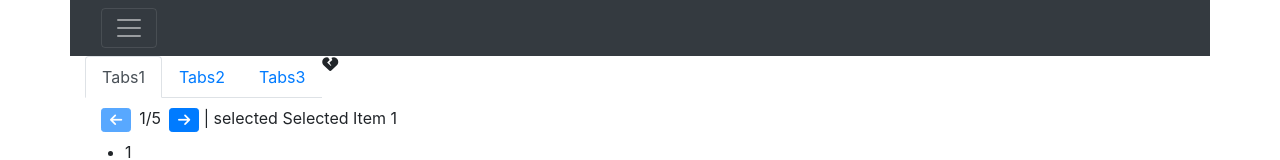
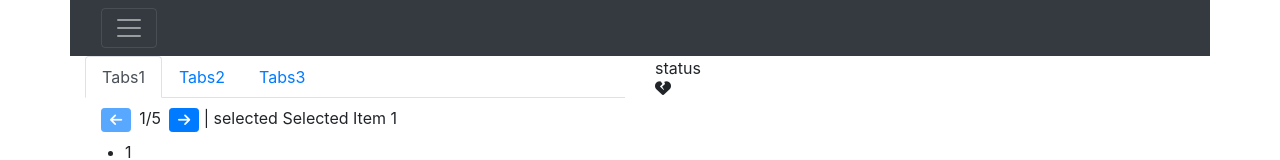
Before and after one commit to RajRawat02/angular-ivy-h9k8ry, an Angular app: page / in a window 1280 px wide. Shown: the top 160 px of the page. Built offline with nearby package versions, Linux system fonts and the light colour scheme.

Commit message:
3 files modified

```diff
--- a/src/app/pages/tabs/tabs.component.html
+++ b/src/app/pages/tabs/tabs.component.html
@@ -1,4 +1,5 @@
- <div class="row container">
+ <div class="row">
+   <div class="col col-6">
     <tabset>
         <tab *ngFor="let tab of tabs"
          [heading]="tab.title"
@@ -7,7 +8,11 @@
          >
         </tab>
     </tabset>
- <div>
+   </div>
+ <div class="col col-4 col-offset-2">
+   <div>status</div>
+   <a>
 <i (click)="count = reset(count)" class="fas fa-heart-broken" [ngClass]="{'icon-color-black': count === 1}" [ngClass]="{'icon-color-green': count === 2}" [ngClass]="{'icon-color-blue': count === 3}" [ngClass]="{'icon-color-red': count === 4}"></i>
+   </a>
  </div>
-</div>
+ </div>
--- a/src/app/pages/tabs/tabs.component.ts
+++ b/src/app/pages/tabs/tabs.component.ts
@@ -27,9 +27,10 @@ export class TabsComponent implements OnInit {
   count:any = 1;
 
   reset(count): any {
-    console.log("dasdas",count)
     if(count < 4) {
-    return count++;
+    count++;
+    } else {
+    count = 1;
     }
     return count;
   }
--- a/src/app/pages/toolbar/toolbar.component.html
+++ b/src/app/pages/toolbar/toolbar.component.html
@@ -2,3 +2,7 @@
     <li>{{ selectedTab.id }}</li>
     <li>{{ selectedTab.heading }}</li>
 </ul>
+
+<div *ngIf="selectedTab.id === 3">
+        <button (click)='goto(1)' class="btn btn-info">Route to Tab1</button>
+  </div>
```
